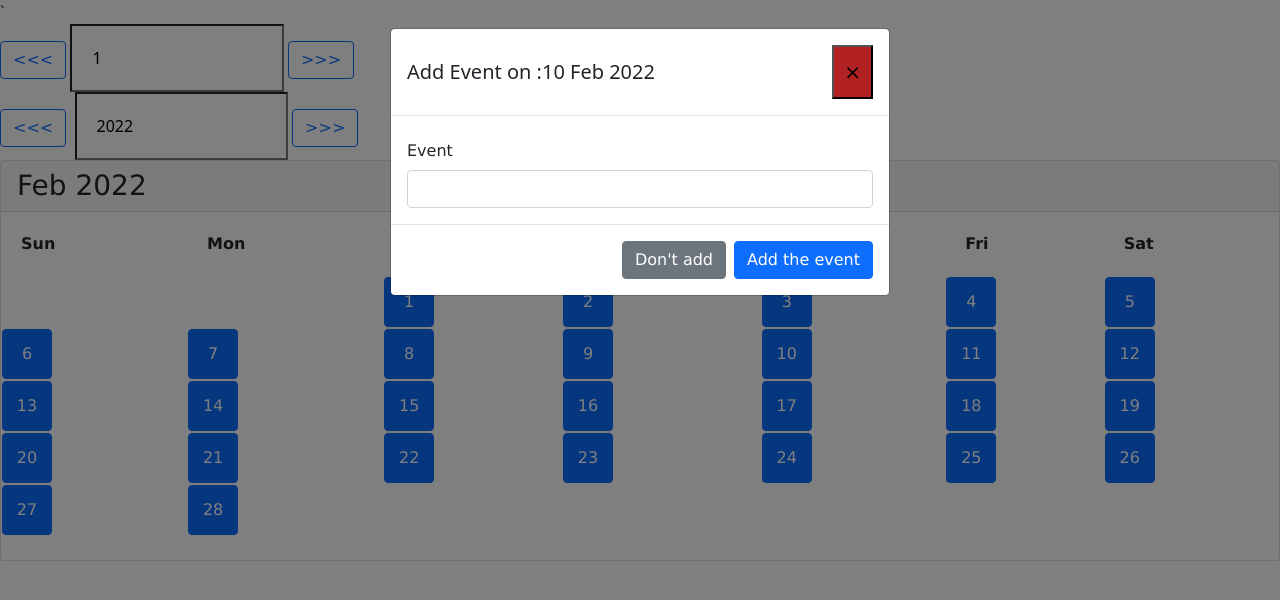
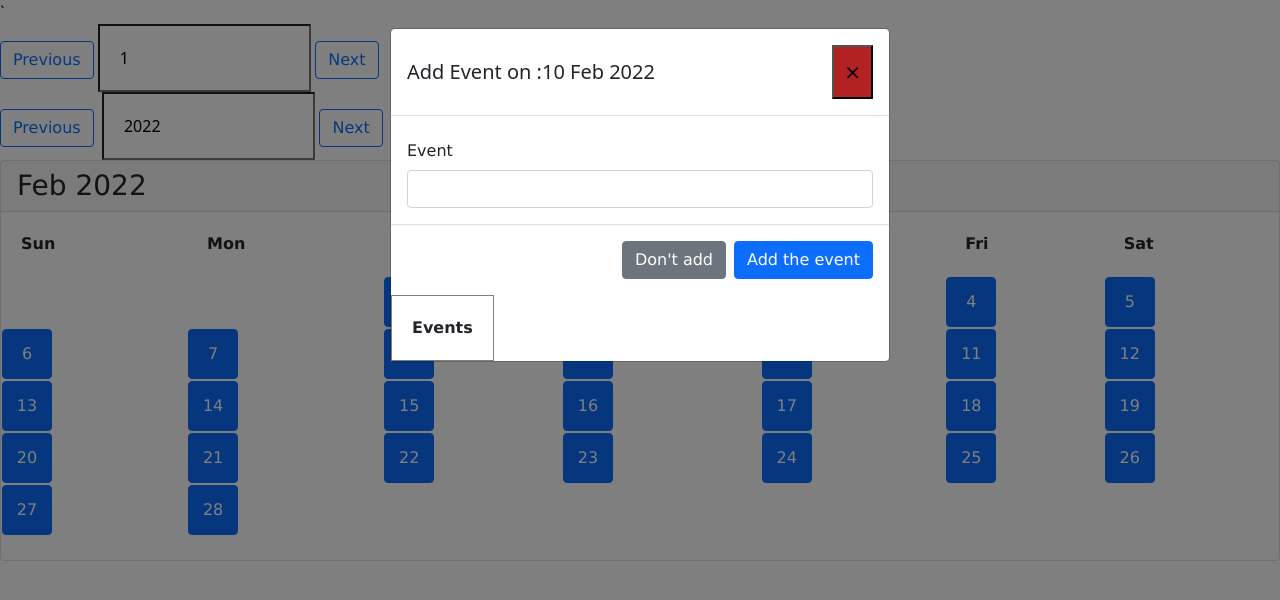
Before and after one commit to shreya153/Javascript---Calendar, a plain HTML site: page index.html in a window 1280 px wide. Both pictures are taken after a click on the button "10". Drawn offline with nearby package versions, Linux system fonts and the light colour scheme.

Commit message:
Update index.html

```diff
--- a/index.html
+++ b/index.html
@@ -15,17 +15,17 @@
 <body>
     <div>
 
-        <button class="btn btn-outline-primary" id="previous" onclick="previous()"><<<</button>
+        <button class="btn btn-outline-primary" id="previous" onclick="previous()">Previous</button>
         <input class="dropdown col-sm-2" name="month" id="month" onchange="jump()">
 
-        <button class="btn btn-outline-primary " id="next" onclick="next()">>>></button>
+        <button class="btn btn-outline-primary " id="next" onclick="next()">Next</button>
         <br/>
-        <button class="btn btn-outline-primary" id="previousyear" onclick="previousyear()"><<<</button>
+        <button class="btn btn-outline-primary" id="previousyear" onclick="previousyear()">Previous</button>
 
         <label for="year"></label>
         <input class="dropdown col-sm-2" name="year" id="year" onchange="jump()">
 
-        <button class="btn btn-outline-primary" id="nextyear" onclick="nextyear()">>>></button>
+        <button class="btn btn-outline-primary" id="nextyear" onclick="nextyear()">Next</button>
 
     </div>
 
@@ -44,14 +44,22 @@
             <form>
               <div class="form-group">
                 <label for="recipient-name" class="col-form-label">Event</label>
-                <input type="text" class="form-control" id="recipient-name">
+                <input type="text" class="form-control" id="recipientname">
               </div>
 
             </form>
           </div>
           <div class="modal-footer">
             <button type="button" class="btn btn-secondary" data-dismiss="modal">Don't add</button>
-            <button type="button"  class="btn btn-primary">Add the event</button>
+            <button type="button"  class="btn btn-primary" id="addToTable">Add the event</button>
+          </div>
+          <div>
+            <table border="1">
+              <th>Events</th>
+              <tr id="eventRow">
+
+              </tr>
+            </table>
           </div>
         </div>
       </div>
```
